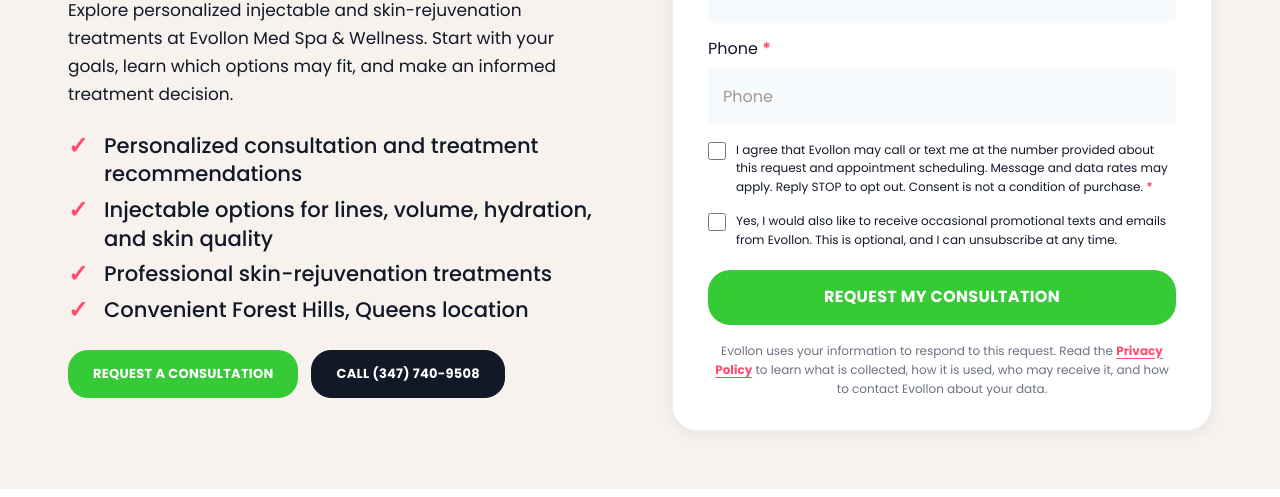
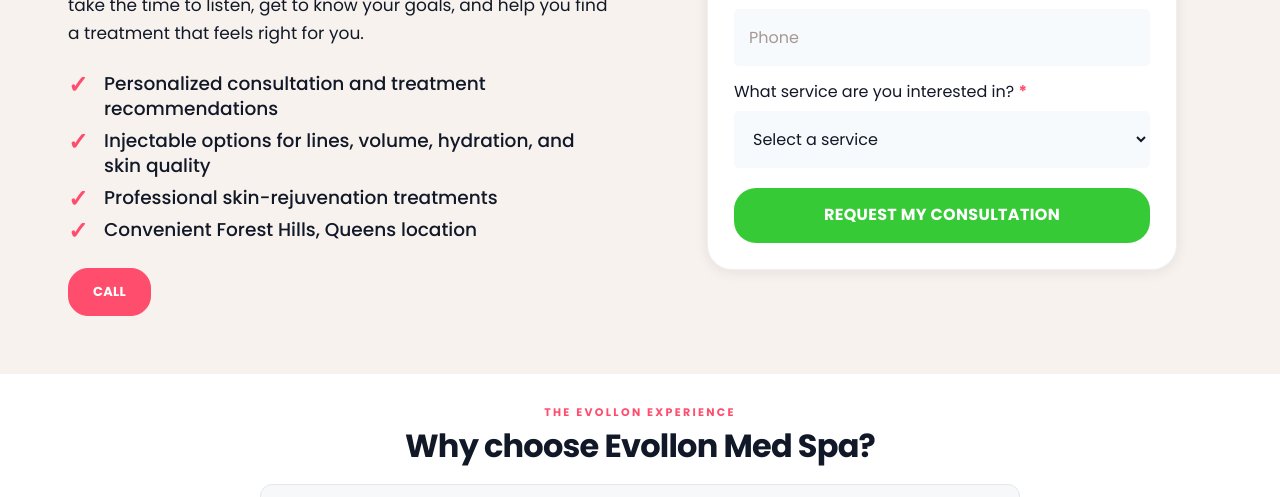
Before and after one commit to yaboixanny/evollonmedspa, a plain HTML site: page aesthetics-ny/index.html in a window 1280 px wide. Shown: the part 329-826 px from the top of the page. Drawn offline with Linux system fonts and the light colour scheme.

Commit message:
Simplify aesthetics ads consultation form

```diff
--- a/aesthetics-ny/index.html
+++ b/aesthetics-ny/index.html
@@ -19,10 +19,14 @@
     body.ads-aesthetics .aesthetics-hero .eyebrow { display: flex; justify-content: flex-start; }
     body.ads-aesthetics .aesthetics-hero h1 { font-size: clamp(38px, 4.2vw, 60px); margin: 18px 0; }
     body.ads-aesthetics .aesthetics-hero .intro { margin: 0 0 24px; font-size: 17px; line-height: 1.65; font-weight: 400; }
-    body.ads-aesthetics .aesthetics-hero .check-list { max-width: none; margin: 0 0 26px; text-align: left; }
+    body.ads-aesthetics .aesthetics-hero .check-list { max-width: none; margin: 0 0 26px; text-align: left; font-size: clamp(15px, 1.45vw, 20px); }
     body.ads-aesthetics .aesthetics-hero .hero-actions { justify-content: flex-start; }
     body.ads-aesthetics .aesthetics-hero .button { min-width: 0; }
-    body.ads-aesthetics .aesthetics-hero .form-card { width: 100%; margin: 0; }
+    body.ads-aesthetics .aesthetics-hero .form-card { width: 100%; max-width: 470px; margin: 0 auto; padding: 26px; }
+    body.ads-aesthetics .aesthetics-hero .button-call { background: var(--rose-dark); border-color: var(--rose-dark); color: #fff; }
+    body.ads-aesthetics .aesthetics-hero .button-call:hover { background: #d94763; border-color: #d94763; }
+    body.ads-aesthetics .form-card select { width: 100%; height: 57px; padding: 0 14px; border: 1px solid #f7fafc; border-radius: 5px; background: #f7fafc; color: var(--ink); font: inherit; }
+    body.ads-aesthetics .form-card select:focus { outline: 2px solid var(--rose-dark); outline-offset: 2px; }
     body.ads-aesthetics[data-treatment="aesthetics"] .trust-section { order: 1; }
     body.ads-aesthetics[data-treatment="aesthetics"] .evollon-gallery { order: 2; }
     body.ads-aesthetics[data-treatment="aesthetics"] .content-section { order: 3; }
@@ -31,6 +35,8 @@
       body.ads-aesthetics .aesthetics-hero .hero-inner { grid-template-columns: 1fr; gap: 26px; padding: 35px 20px 42px; }
       body.ads-aesthetics .aesthetics-hero h1 { font-size: clamp(34px, 9vw, 45px); }
       body.ads-aesthetics .aesthetics-hero .intro { font-size: 15px; }
+      body.ads-aesthetics .aesthetics-hero .check-list { font-size: 14px; }
+      body.ads-aesthetics .form-card select { height: 51px; }
       body.ads-aesthetics .aesthetics-hero .hero-actions { align-items: stretch; }
     }
   </style>
@@ -78,7 +84,7 @@
         <div class="hero-copy">
           <div class="eyebrow"><span class="line"></span> Personalized aesthetics, thoughtfully planned</div>
           <h1><em>Med Spa Services</em> in Forest Hills, Queens</h1>
-          <p class="intro">Explore personalized injectable and skin-rejuvenation treatments at Evollon Med Spa &amp; Wellness. Start with your goals, learn which options may fit, and make an informed treatment decision.</p>
+          <p class="intro">You deserve to feel confident in your own skin. At Evollon, we take the time to listen, get to know your goals, and help you find a treatment that feels right for you.</p>
           <ul class="check-list">
             <li>Personalized consultation and treatment recommendations</li>
             <li>Injectable options for lines, volume, hydration, and skin quality</li>
@@ -86,24 +92,27 @@
             <li>Convenient Forest Hills, Queens location</li>
           </ul>
           <div class="hero-actions">
-            <a class="button button-primary" href="#lead-form">Request a consultation</a>
-            <a class="button button-call" href="tel:+13477409508" aria-label="Call Evollon at (347) 740-9508" onclick="gtag('event','conversion',{'send_to':'AW-18426796196/Zl9KCL3qyaIdEKSxytJE'})">Call (347) 740-9508</a>
+            <a class="button button-call" href="tel:+13477409508" aria-label="Call Evollon at (347) 740-9508" onclick="gtag('event','conversion',{'send_to':'AW-18426796196/Zl9KCL3qyaIdEKSxytJE'})">Call</a>
           </div>
         </div>
-<form class="form-card" id="lead-form" name="aesthetics-lead" method="POST" data-netlify="true" aria-label="Request a med spa consultation">
-          <input type="hidden" name="form-name" value="aesthetics-lead">
+<form class="form-card" id="lead-form" name="aesthetics-ny-lead" method="POST" data-netlify="true" aria-label="Request a med spa consultation">
+          <input type="hidden" name="form-name" value="aesthetics-ny-lead">
           <input type="hidden" name="treatment" value="Med Spa Aesthetics Consultation">
           <div class="form-title">Request a consultation<span>We'll help you take the next step.</span></div>
           <label for="full-name">Full name <span class="required">*</span></label>
           <input id="full-name" name="name" autocomplete="name" required placeholder="Full name">
-          <label for="email">Email <span class="optional">(optional)</span></label>
-          <input id="email" name="email" type="email" autocomplete="email" placeholder="Email">
           <label for="phone">Phone <span class="required">*</span></label>
           <input id="phone" name="phone" type="tel" autocomplete="tel" inputmode="tel" required placeholder="Phone">
-          <label class="consent-option" for="contact-consent"><input id="contact-consent" name="contact-consent" type="checkbox" value="Agreed" required><span>I agree that Evollon may call or text me at the number provided about this request and appointment scheduling. Message and data rates may apply. Reply STOP to opt out. Consent is not a condition of purchase. <span class="required">*</span></span></label>
-          <label class="consent-option" for="marketing-consent"><input id="marketing-consent" name="marketing-consent" type="checkbox" value="Agreed"><span>Yes, I would also like to receive occasional promotional texts and emails from Evollon. This is optional, and I can unsubscribe at any time.</span></label>
+          <label for="service-interest">What service are you interested in? <span class="required">*</span></label>
+          <select id="service-interest" name="service-interest" required>
+            <option value="" selected disabled>Select a service</option>
+            <option>General esthetician services</option>
+            <option>Botox</option>
+            <option>Lip fillers</option>
+            <option>Hydrodermabrasion facials</option>
+            <option>Other</option>
+          </select>
           <button class="button button-primary submit" type="submit">Request my consultation</button>
-          <p class="form-fine">Evollon uses your information to respond to this request. Read the <a href="https://evollon.com/privacy-policy/" target="_blank" rel="noopener noreferrer">Privacy Policy</a> to learn what is collected, how it is used, who may receive it, and how to contact Evollon about your data.</p>
           <div class="form-result" id="form-result" role="alert" hidden></div>
         </form>
       </div>
@@ -182,7 +191,7 @@
   </main>
 
   <footer><div class="wrap footer-inner"><div><span class="wordmark">EVOLLON <small>MED SPA &amp; WELLNESS</small></span><p>105-09 Metropolitan Ave, Ste 2, Forest Hills, NY 11375<br><a href="tel:+13477409508" onclick="gtag('event','conversion',{'send_to':'AW-18426796196/Zl9KCL3qyaIdEKSxytJE'})">(347) 740-9508</a> · <a href="mailto:info@evollon.com">info@evollon.com</a></p></div></div><div class="wrap footer-bottom"><a href="https://evollon.com/privacy-policy/" target="_blank" rel="noopener noreferrer">Privacy Policy</a><br>© Evollon Med Spa &amp; Wellness. Treatment suitability and results vary. Consultation information does not replace medical advice.</div></footer>
-  <dialog class="thanks-dialog" id="thanks-dialog" aria-labelledby="thanks-title" aria-describedby="thanks-message"><h2 id="thanks-title">Thanks—your request has been received.</h2><p id="thanks-message">An Evollon team member will call or text you, usually within one business day. For immediate assistance, call <a href="tel:+13477409508" onclick="gtag('event','conversion',{'send_to':'AW-18426796196/Zl9KCL3qyaIdEKSxytJE'})">(347) 740-9508</a>.</p><button class="button button-primary" id="thanks-close" type="button">Close</button></dialog>
+  <dialog class="thanks-dialog" id="thanks-dialog" aria-labelledby="thanks-title" aria-describedby="thanks-message"><h2 id="thanks-title">Thanks—your request has been received.</h2><p id="thanks-message">An Evollon team member will follow up, usually within one business day. For immediate assistance, call <a href="tel:+13477409508" onclick="gtag('event','conversion',{'send_to':'AW-18426796196/Zl9KCL3qyaIdEKSxytJE'})">(347) 740-9508</a>.</p><button class="button button-primary" id="thanks-close" type="button">Close</button></dialog>
   <div class="sticky-cta is-hidden" id="sticky-cta"><a class="sticky-offer" href="#lead-form"><b>Request a Med Spa Consultation</b><small>Personalized options in Forest Hills, Queens</small></a></div>
 </body>
 </html>
```
